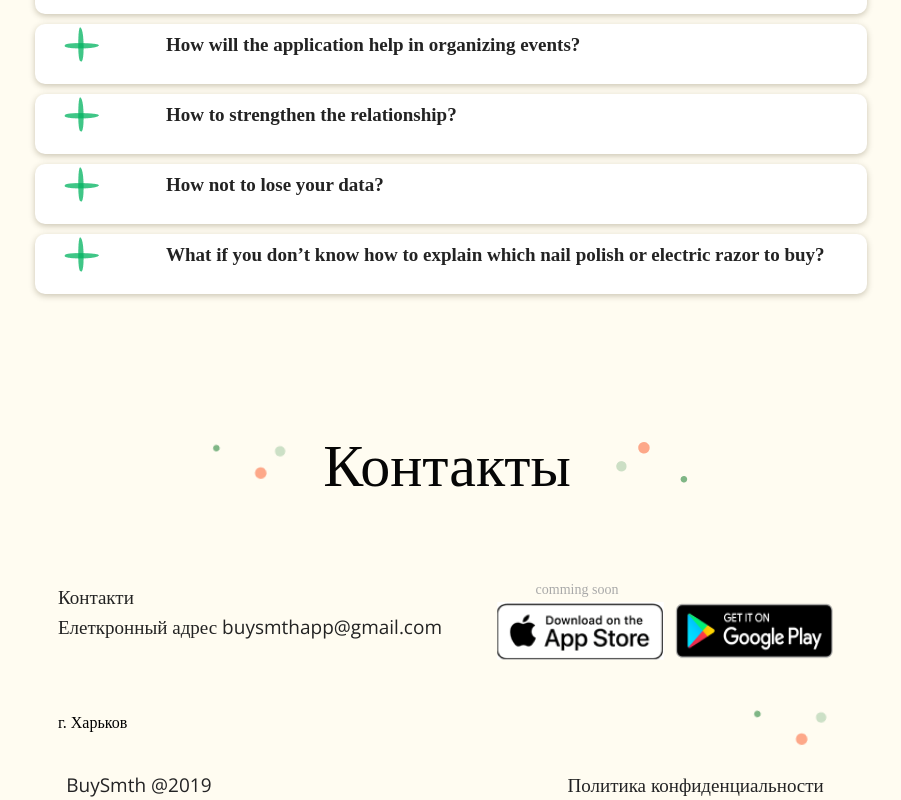
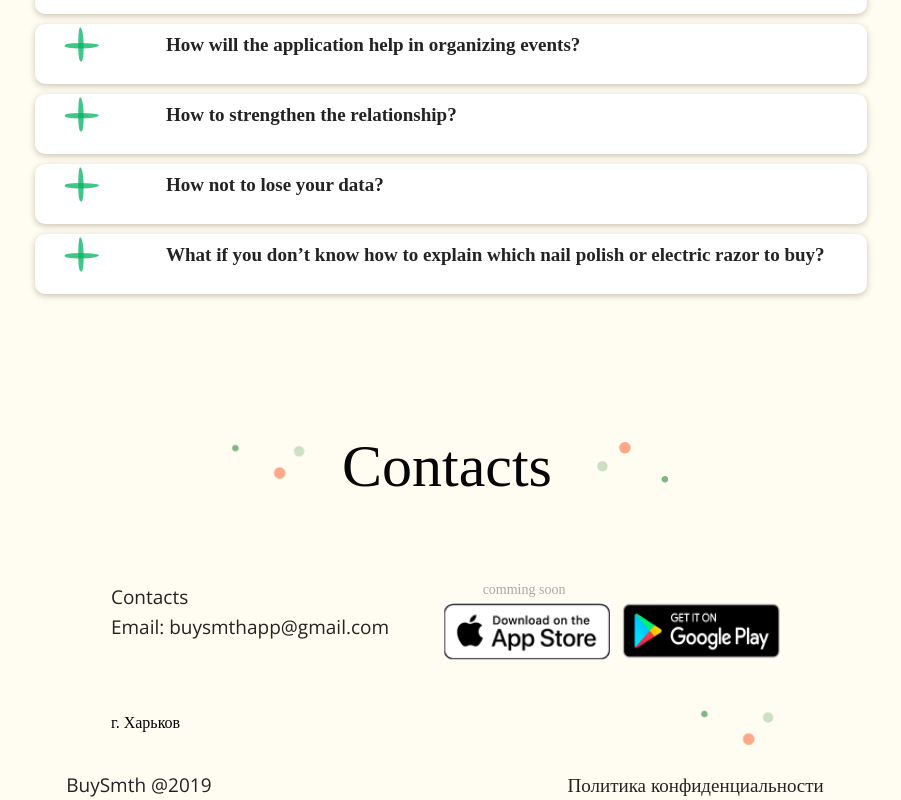
Before and after one commit to hasburg/buysmth, an Angular app: page / in a window 1280 px wide. Shown: the part 1495-2295 px from the top of the page, without its empty margins (189-1090 px from the left). Built offline with nearby package versions, Linux system fonts and the light colour scheme; a web font is replaced by a local one.

Commit message:
footer lang

```diff
--- a/src/app/footer/footer.component.html
+++ b/src/app/footer/footer.component.html
@@ -1,13 +1,13 @@
 
 <div class="kontact">
   <img src="./../../assets/images/Group_1.png" alt="" class="round1">
-  <div class="header">Контакты</div>
+  <div class="header">{{source.contacts}}</div>
   <img src="./../../assets/images/Group_1.png" alt="" class="round2">
 </div>
 <div class="mainInform">
   <div class="information">
     <div class="blockCont">
-      <div class="contactInfo">Контакти <br> Елеткронный адрес buysmthapp@gmail.com</div>
+      <div class="contactInfo">{{source.contacts}} <br> {{source.email}}</div>
       <div class="imgBlock">
         <div class="comSoon">comming soon</div>
         <a href="#">
--- a/src/app/footer/footer.component.ts
+++ b/src/app/footer/footer.component.ts
@@ -1,12 +1,12 @@
 import { Component, OnInit } from '@angular/core';
-
+import { eng } from "../../environments/lang/eng.js";
 @Component({
   selector: 'app-footer',
   templateUrl: './footer.component.html',
   styleUrls: ['./footer.component.css']
 })
 export class FooterComponent implements OnInit {
-
+  source = eng;
   constructor() { }
 
   ngOnInit() {
```
Also changed, not shown: 1 other file (tests, documents, lock files or other folders).
